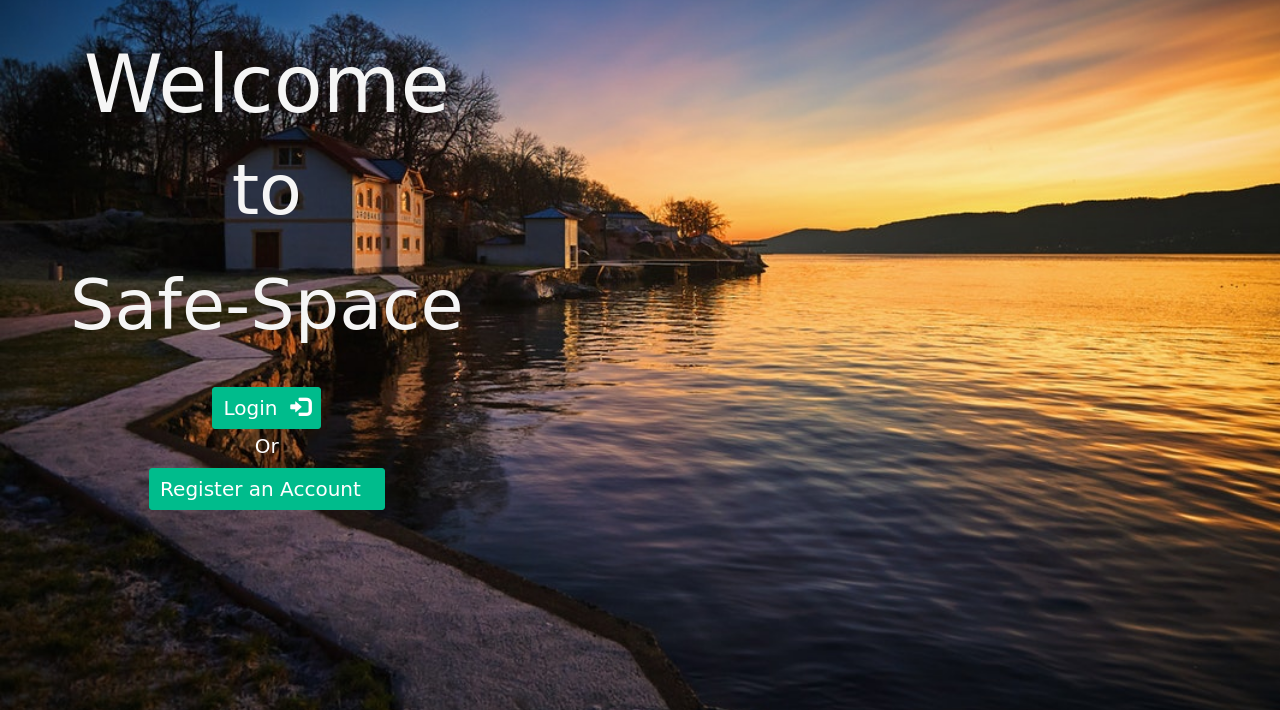
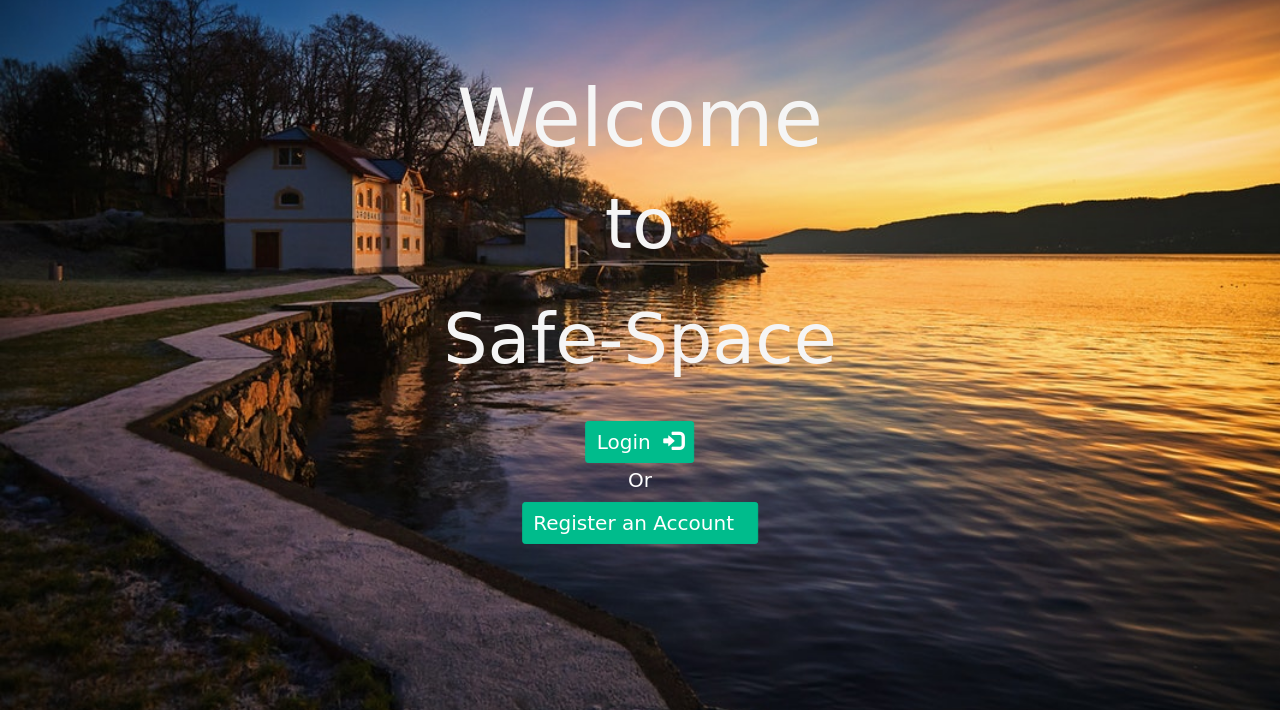
Before and after one commit to OwenMur21/Safe-space, a Flask app: page / in a window 1280 px wide. Shown: the part 90-800 px from the top of the page. Run offline with Flask 2, Linux system fonts and the light colour scheme; some libraries are stand-ins or nearby versions; some web fonts are replaced.

Commit message:
merges with Development

```diff
--- a/app/static/css/home.css
+++ b/app/static/css/home.css
@@ -1,5 +1,3 @@
-<<<<<<< HEAD
-=======
 #this{
     position: absolute;
     left: 50%;
@@ -33,4 +31,3 @@ font-size: 80px;
     font-family: 'Baloo Tammudu', cursive;
     font-size: 70px;
 }
->>>>>>> Development
```
